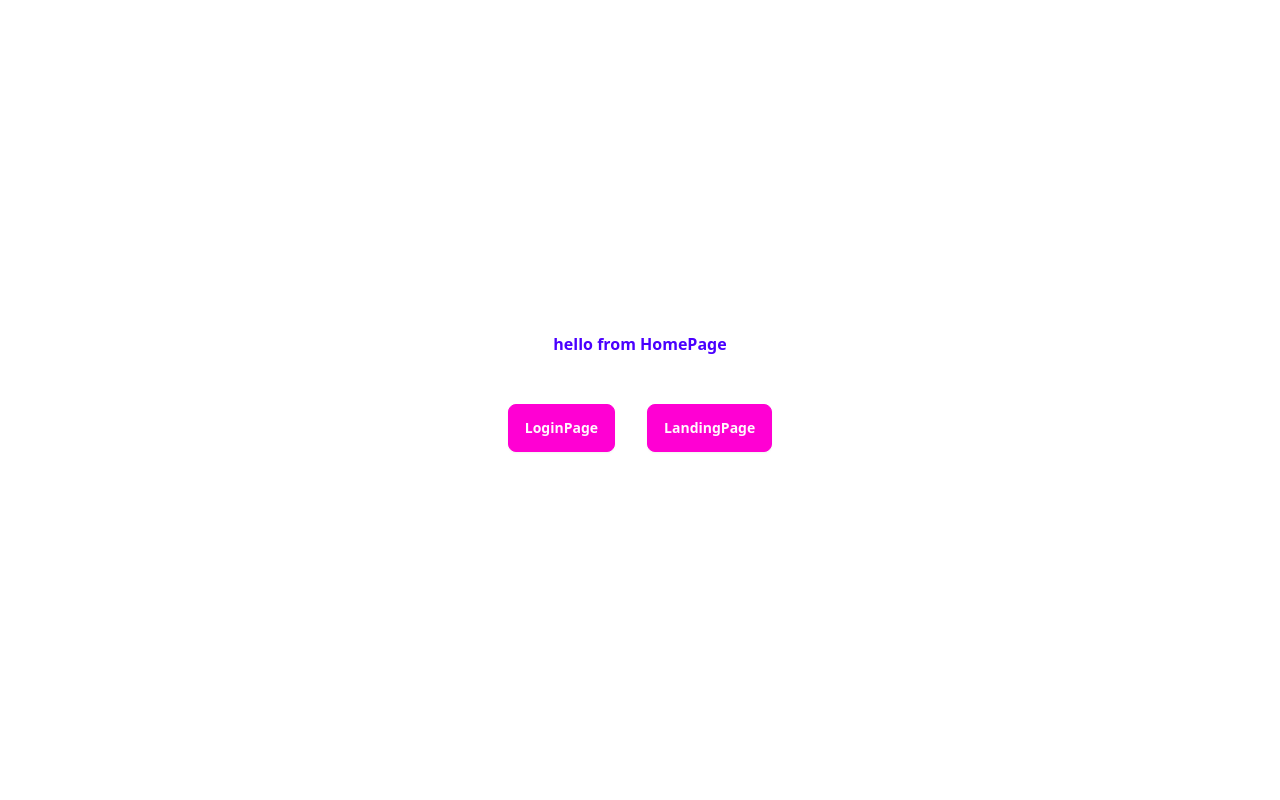
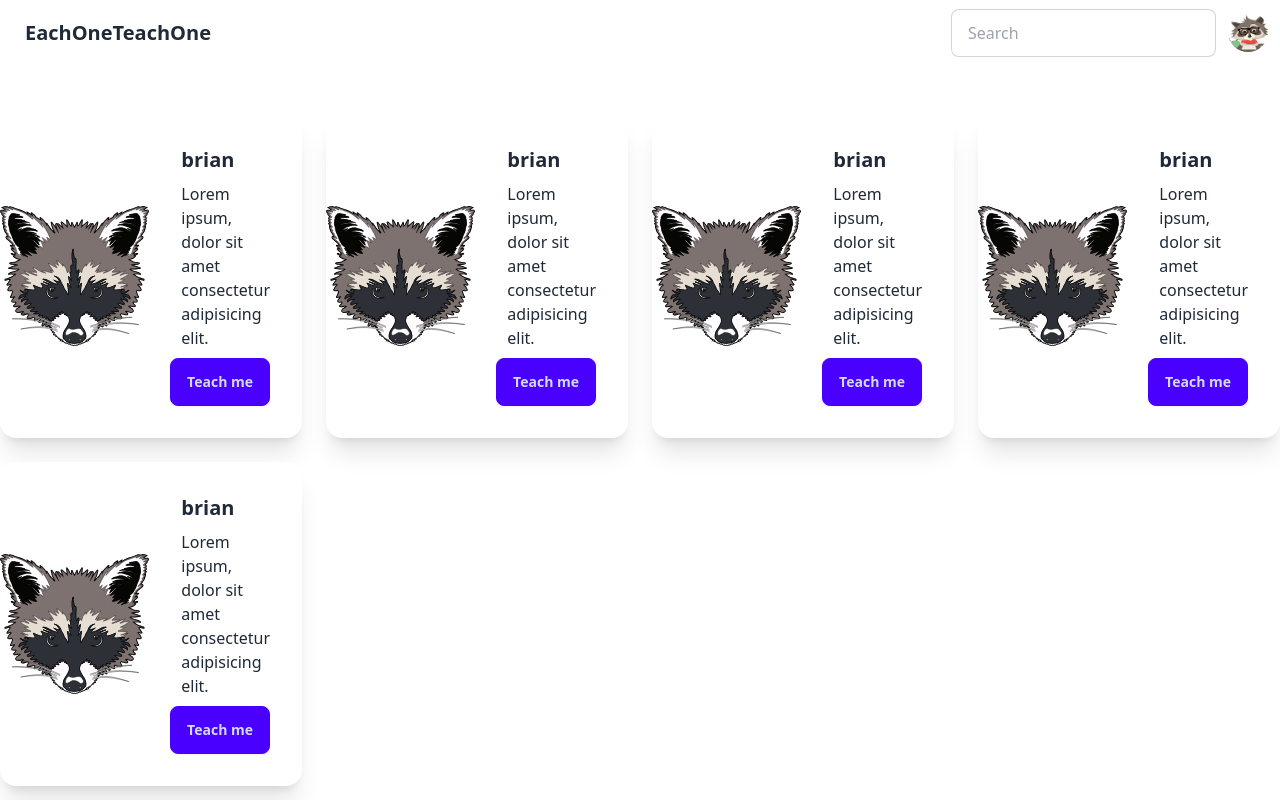
Before and after one commit to kamilbeehus/eachOneTeachOne, a React (Vite) app in the folder client/: page /home in a window 1280 px wide. Built offline with nearby package versions, Linux system fonts and the light colour scheme.

Commit message:
WIP: add navbar skillCard and skillCardColumn to show offered skills on homepage.

```diff
--- a/client/src/App.jsx
+++ b/client/src/App.jsx
@@ -7,16 +7,12 @@ import LandingPage from "./pages/LandingPage";
 function App() {
   return (
     <BrowserRouter>
-      <div className="min-h-full h-screen flex items-center justify-center py-12 px-4 sm:px-6 lg:px-8">
-        <div className="max-w-md w-full space-y-8">
       <Routes>
         <Route path="/" element={<LandingPage />} />
         <Route path="/login" element={<LoginPage />} />
         <Route path="/signup" element={<SignupPage />} />
         <Route path="/home" element={<HomePage />} />
       </Routes>
-        </div>
-      </div>
     </BrowserRouter>
   );
 }
--- a/client/src/components/Dashboard.jsx
+++ /dev/null
@@ -1,22 +0,0 @@
-import { useEffect, useState } from "react";
-import { Link } from "react-router-dom";
-import raccoonLogo from "../assets/Raccoon.svg";
-
-export default function Dashboard() {
-  return (
-    <>
-      <div className="card bg-base-100 w-96 shadow-xl">
-        <figure>
-          <img src={raccoonLogo} alt="Shoes" />
-        </figure>
-        <div className="card-body">
-          <h2 className="card-title">Ryan</h2>
-          <p>I can be your guide to the food supply!</p>
-          <div className="card-actions justify-end">
-            <button className="btn btn-primary">Teach me</button>
-          </div>
-        </div>
-      </div>
-    </>
-  );
-}
--- /dev/null
+++ b/client/src/components/Navbar.jsx
@@ -0,0 +1,49 @@
+import { Link } from "react-router-dom";
+import AvatarLogo from "../assets/Avatar.png";
+
+export default function Navbar() {
+  return (
+    <div className="navbar bg-base-100">
+      <div className="flex-1">
+        <a className="btn btn-ghost text-xl">EachOneTeachOne</a>
+      </div>
+      <div className="flex-none gap-2">
+        <div className="form-control">
+          <input
+            type="text"
+            placeholder="Search"
+            className="input input-bordered w-24 md:w-auto"
+          />
+        </div>
+        <div className="dropdown dropdown-end">
+          <div
+            tabIndex={0}
+            role="button"
+            className="btn btn-ghost btn-circle avatar"
+          >
+            <div className="w-10 rounded-full">
+              <img alt="Tailwind CSS Navbar component" src={AvatarLogo} />
+            </div>
+          </div>
+          <ul
+            tabIndex={0}
+            className="menu menu-sm dropdown-content bg-base-100 rounded-box z-[1] mt-3 w-52 p-2 shadow"
+          >
+            <li>
+              <a className="justify-between">
+                Profile
+                <span className="badge">New</span>
+              </a>
+            </li>
+            <li>
+              <a>Settings</a>
+            </li>
+            <li>
+              <Link to="/">logout</Link>
+            </li>
+          </ul>
+        </div>
+      </div>
+    </div>
+  );
+}
--- /dev/null
+++ b/client/src/components/SkillCard.jsx
@@ -0,0 +1,20 @@
+import raccoonLogo from "../assets/Raccoon.svg";
+
+export default function SkillCard({ name, shortDescription }) {
+  return (
+    <>
+      <div className="card  bg-base-100 shadow-xl lg:card-side">
+        <figure>
+          <img src={raccoonLogo} alt="raccoon" />
+        </figure>
+        <div className="card-body">
+          <h2 className="card-title">{name}</h2>
+          <p>{shortDescription}</p>
+          <div className="card-actions justify-end">
+            <button className="btn btn-primary">Teach me</button>
+          </div>
+        </div>
+      </div>
+    </>
+  );
+}
--- /dev/null
+++ b/client/src/components/SkillCardColumn.jsx
@@ -0,0 +1,30 @@
+import SkillCard from "./SkillCard";
+
+export default function SkillCardColumn() {
+  return (
+    <>
+      <div className="card grid sm:grid-cols-4 grid-cols-2 gap-6">
+        <SkillCard
+          name="brian"
+          shortDescription="Lorem ipsum, dolor sit amet consectetur adipisicing elit."
+        />
+        <SkillCard
+          name="brian"
+          shortDescription="Lorem ipsum, dolor sit amet consectetur adipisicing elit."
+        />
+        <SkillCard
+          name="brian"
+          shortDescription="Lorem ipsum, dolor sit amet consectetur adipisicing elit."
+        />
+        <SkillCard
+          name="brian"
+          shortDescription="Lorem ipsum, dolor sit amet consectetur adipisicing elit."
+        />
+        <SkillCard
+          name="brian"
+          shortDescription="Lorem ipsum, dolor sit amet consectetur adipisicing elit."
+        />
+      </div>
+    </>
+  );
+}
--- a/client/src/pages/HomePage.jsx
+++ b/client/src/pages/HomePage.jsx
@@ -1,18 +1,12 @@
 import { Link } from "react-router-dom";
+import SkillCardColumn from "../components/SkillCardColumn";
+import Navbar from "../components/Navbar";
 export default function HomePage() {
   return (
     <>
-      <h2 className="flex justify-center text-primary font-bold">
-        hello from HomePage
-      </h2>
-      <div className="flex justify-center">
-        <button className="m-4 btn btn-secondary">
-          <Link to="/login">LoginPage</Link>
-        </button>
-        <button className="m-4 btn btn-secondary">
-          <Link to="/">LandingPage</Link>
-        </button>
-      </div>
+      <Navbar />
+      <div className="h-12"></div>
+      <SkillCardColumn />
     </>
   );
 }
--- a/client/src/pages/LoginPage.jsx
+++ b/client/src/pages/LoginPage.jsx
@@ -4,6 +4,8 @@ import Login from "../components/Login";
 export default function LoginPage() {
   return (
     <>
+      <div className="min-h-full h-screen flex items-center justify-center py-12 px-4 sm:px-6 lg:px-8">
+        <div className="max-w-md w-full space-y-8">
           <Header
             heading="Login to your Each One Teach One Account"
             paragraph="Don't have an account yet? "
@@ -11,6 +13,8 @@ export default function LoginPage() {
             linkUrl="/signup"
           />
           <Login />
+        </div>
+      </div>
     </>
   );
 }
--- a/client/src/pages/SignupPage.jsx
+++ b/client/src/pages/SignupPage.jsx
@@ -4,6 +4,8 @@ import Signup from "../components/Signup";
 export default function SignupPage() {
   return (
     <>
+      <div className="min-h-full h-screen flex items-center justify-center py-12 px-4 sm:px-6 lg:px-8">
+        <div className="max-w-md w-full space-y-8">
           <Header
             heading="Sign Up to create an account"
             paragraph="Already have an account? "
@@ -11,6 +13,8 @@ export default function SignupPage() {
             linkUrl="/login"
           />
           <Signup />
+        </div>
+      </div>
     </>
   );
 }
```
Also changed, not shown: client/src/assets/Avatar.png (added). Lines whose indentation alone changed are shown as unchanged.
